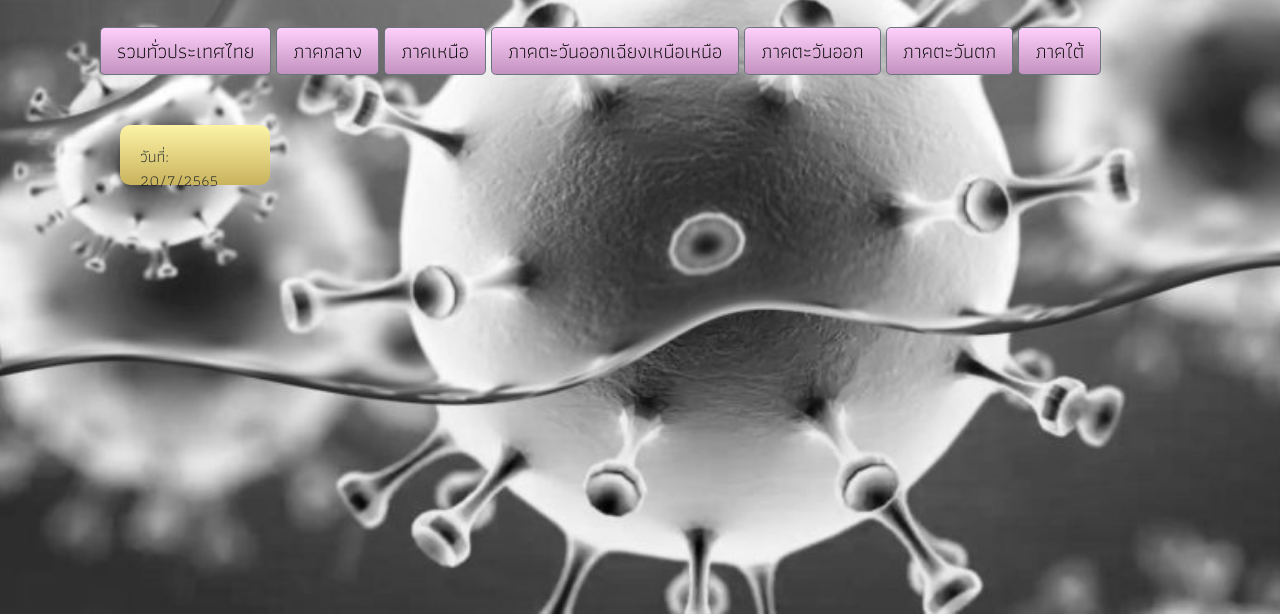
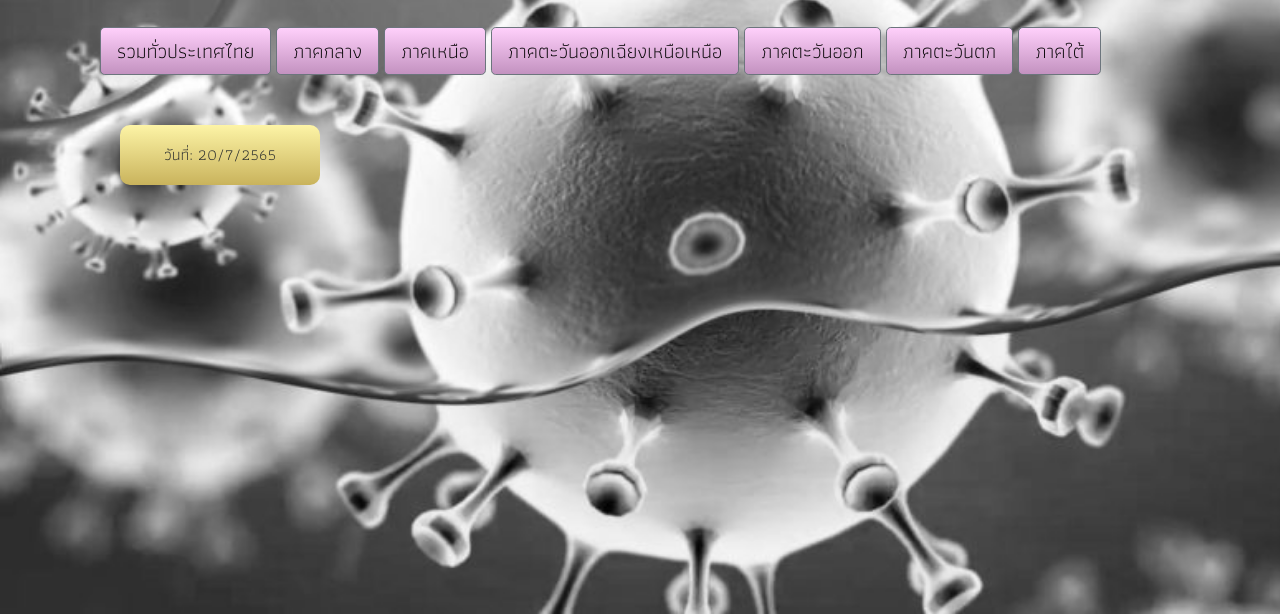
Before and after one commit to P-Amonrat/Covid_report_project, a plain HTML site: page index.html in a window 1280 px wide. Shown: the part 186-800 px from the top of the page. Drawn offline with nearby package versions, Linux system fonts and the light colour scheme; no server answers.

Commit message:
adjust position of date

```diff
--- a/covid_thailand.css
+++ b/covid_thailand.css
@@ -11,14 +11,17 @@ body {
 .current-date {
     margin-left: 120px;
     background: linear-gradient(180deg, #fdf4a6 0%, #c9b35c 100%);
-    width: 150px;
+    width: 200px;
     height: 60px;
     margin-bottom: 30px;
     border-radius: 10px;
+    display: flex;
+    justify-content: center;
+    align-items: center;
 }
 
-.mt-5 {
-    padding: 20px ;
+p#today-date {
+    margin: 0;
 }
 
 h1.header {
--- a/index.html
+++ b/index.html
@@ -48,7 +48,7 @@
       </button>
     </div>
     <div class="current-date">
-      <p id="today-date" class="mt-5"></p>
+      <p id="today-date"></p>
     </div>
   </div>
   <div id="display"></div>
```
